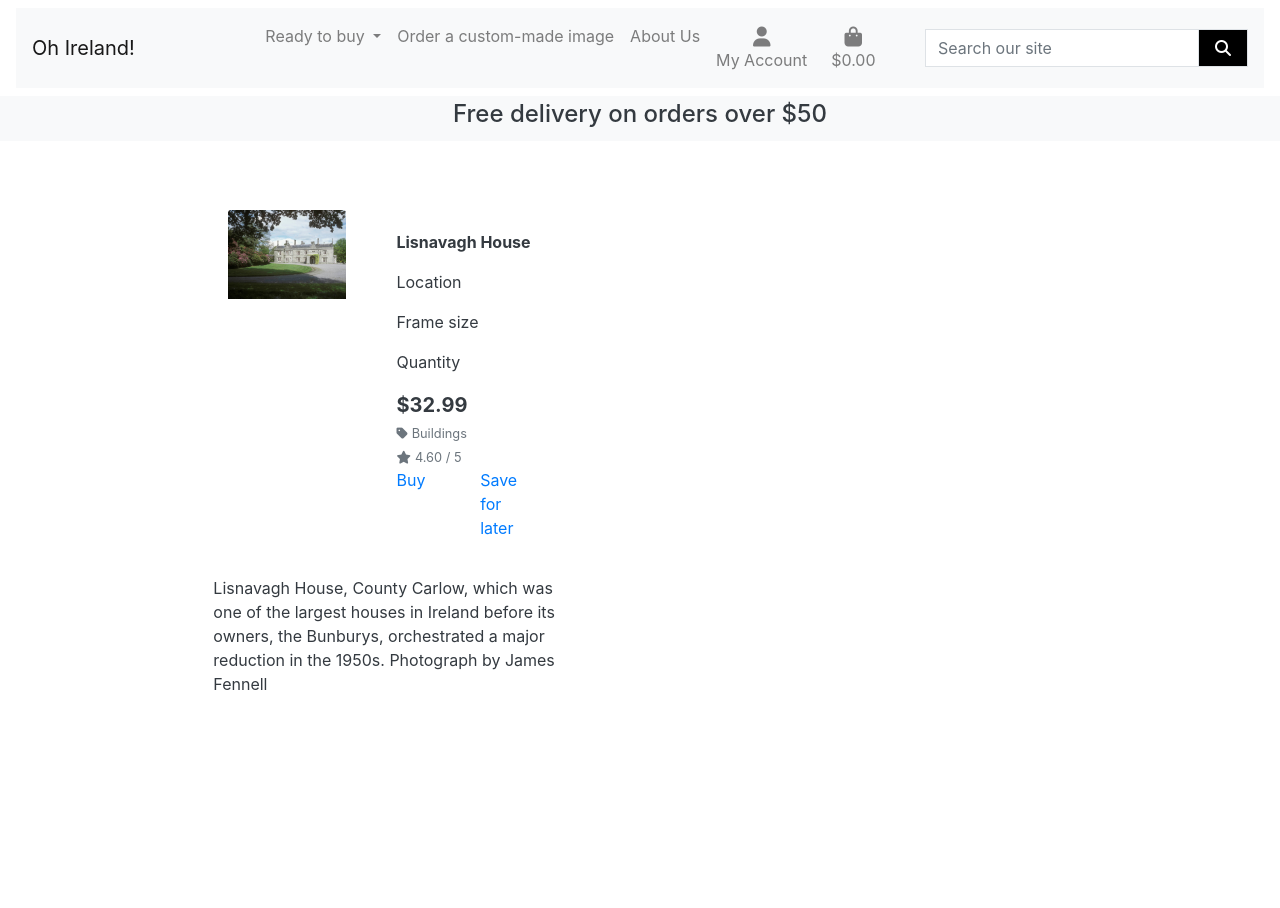
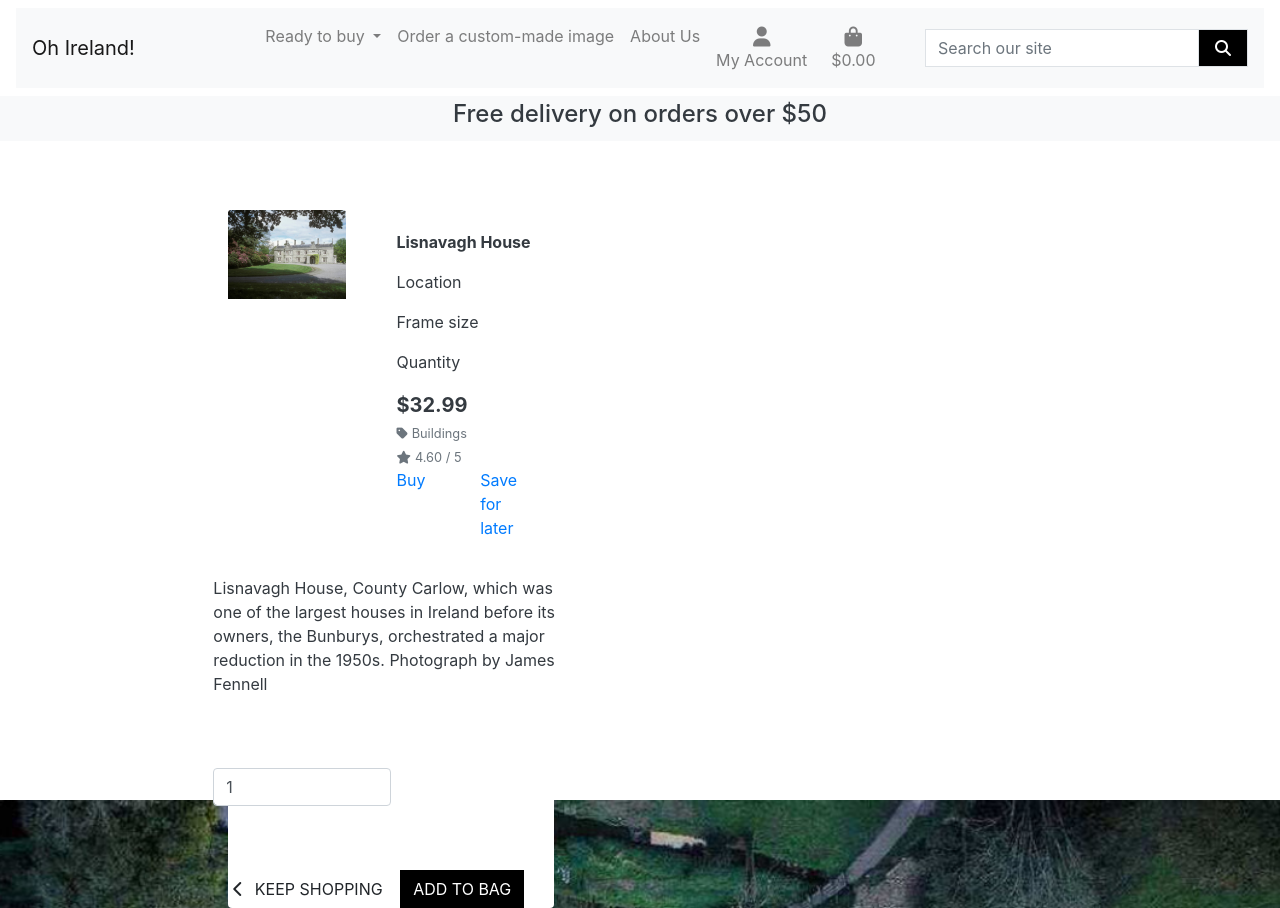
Before and after one commit to olga-od-ua/hello_ireland, a Django app: page /products/2 in a window 1280 px wide. Before the commit the page ends 690 px from the top, so only its background shows below. Run offline with Django 3.2, Linux system fonts and the light colour scheme; data comes from the database, SQL or seed files in the repository; some libraries are stand-ins or nearby versions.

Commit message:
Add adding product to shopping bag on product details

```diff
--- a/products/templates/products/product_details.html
+++ b/products/templates/products/product_details.html
@@ -70,6 +70,30 @@
                                     </div>
                                     <div class="row">
                                         <p class="mt-3 text-dark">{{ product.description }}</p>
+                                        <form class="form" action="{% url 'add_to_bag' product.id %}" method="POST">
+                                            {% csrf_token %}
+                                            <div class="form-row">
+                                                <div class="col-12">
+                                                    <p class="mt-3"><strong>Quantity:</strong></p>
+                                                    <div class="form-group w-50">
+                                                        <div class="input-group">
+                                                            <input class="form-control qty_input" type="number" name="quantity" value="1" min="1" max="99" data-item_id="{{ product.id }}" id="id_qty_{{ product.id }}">
+                                                        </div>
+                                                    </div>
+                                                </div>
+
+                                                <div class="col-12">
+                                                    <a href="{% url 'products' %}" class="btn rounded-0 mt-5">
+                                                        <span class="icon">
+                                                            <i class="fas fa-chevron-left"></i>
+                                                        </span>
+                                                        <span class="text-uppercase">Keep Shopping</span>
+                                                    </a>
+                                                    <input type="submit" class="btn btn-black rounded-0 text-uppercase mt-5" value="Add to Bag">
+                                                </div>
+                                                <input type="hidden" name="redirect_url" value="{{ request.path }}">
+                                            </div>
+                                        </form>
                                     </div>
                                 </div>
                             </div>
--- a/shopping_bag/urls.py
+++ b/shopping_bag/urls.py
@@ -3,4 +3,5 @@ from . import views
 
 urlpatterns = [
     path('', views.view_bag, name='view_bag'),
+    path('add/<item_id>/', views.add_to_bag, name='add_to_bag'),
 ]
```
Also changed, not shown: shopping_bag/views.py (+18 -1 lines).
